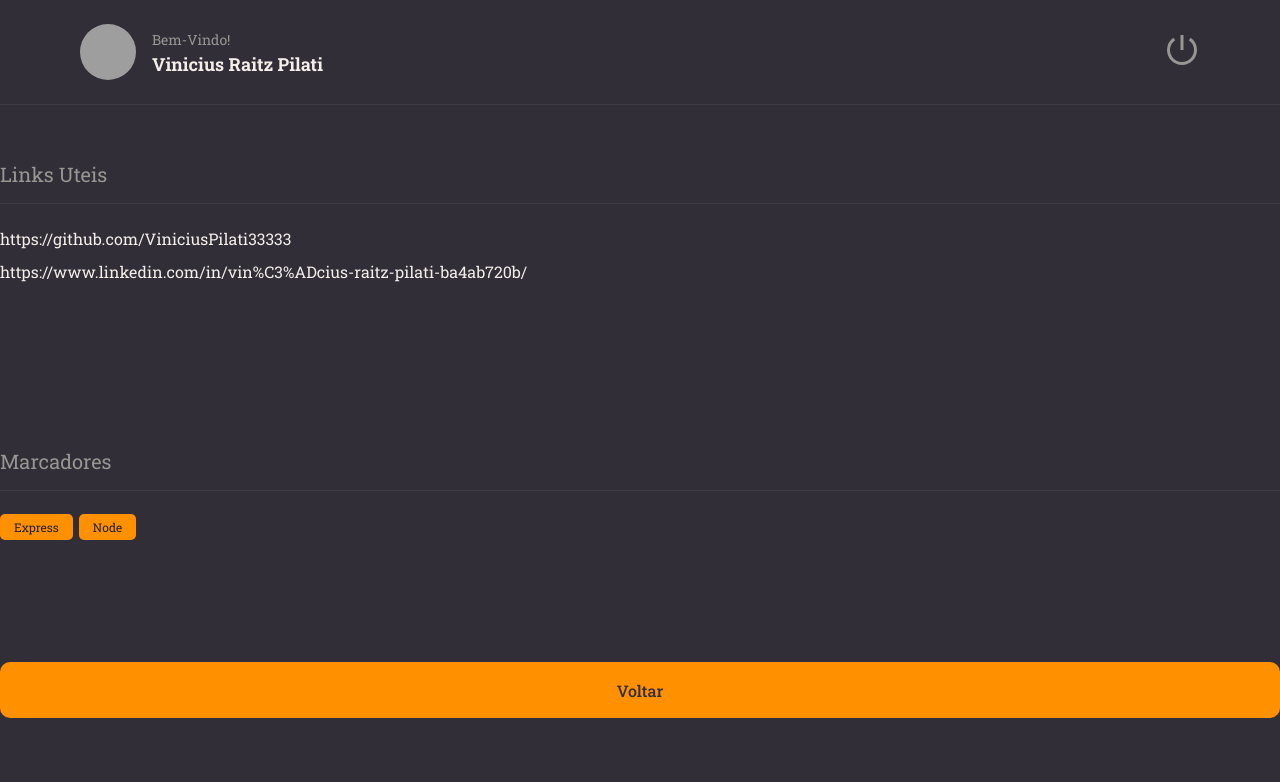
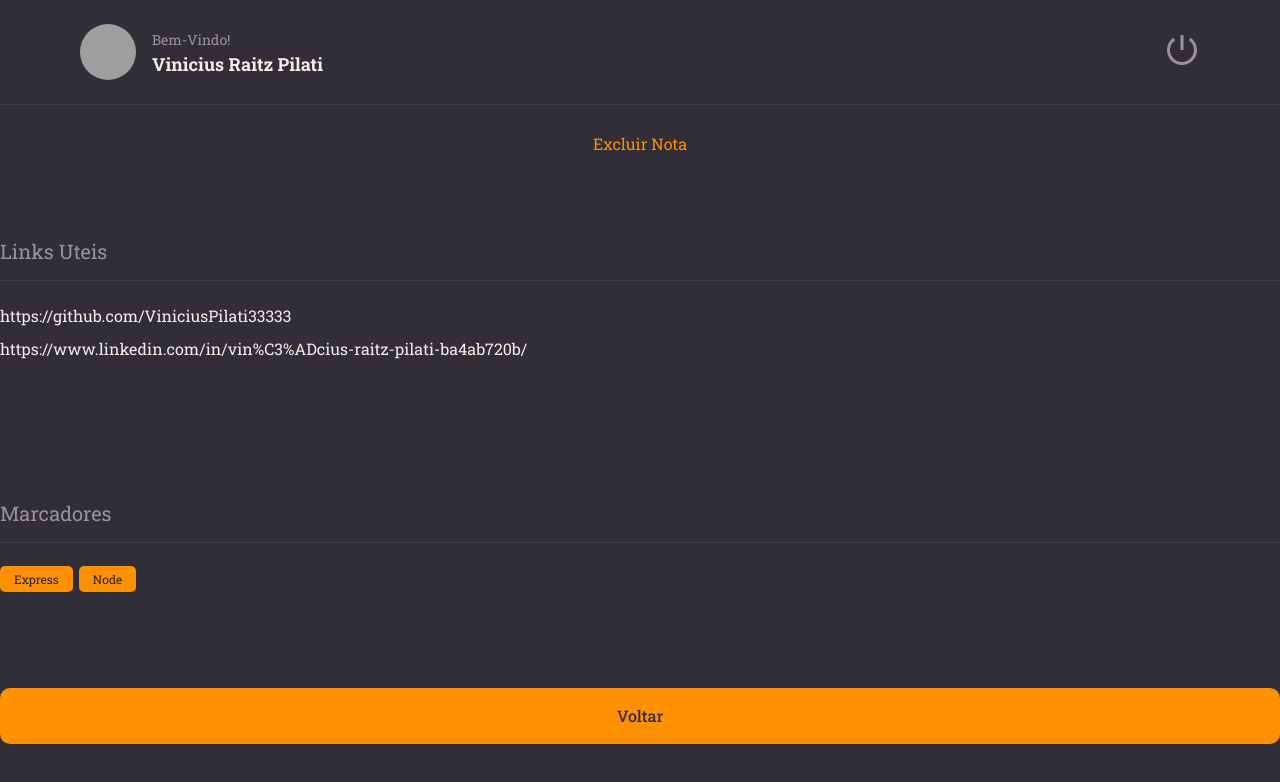
Before and after one commit to ViniciusPilati33333/09_projetoRocketnotes, a React (Vite) app in the folder rocketNotes/: page / in a window 1280 px wide. Shown: the top 782 px of the page. Built offline with nearby package versions, Linux system fonts and the light colour scheme; grey boxes are pictures that could not be loaded.

Commit message:
creating delete note button

```diff
--- /dev/null
+++ b/rocketNotes/src/components/buttonText/index.jsx
@@ -0,0 +1,12 @@
+import { Container } from "./style";
+
+export function ButtonText({title, ...rest}) {
+    return (
+        <Container
+            type="button"
+            {...rest}
+        >
+            {title}
+        </Container>
+    );
+}
--- /dev/null
+++ b/rocketNotes/src/components/buttonText/style.js
@@ -0,0 +1,9 @@
+import styled from "styled-components";
+
+export const Container = styled.button`
+    background: none;
+    color: ${({ theme }) => theme.COLORS.ORANGE};
+
+    border: none;
+    font-size: 16px;
+`;
--- a/rocketNotes/src/pages/Details/Index.jsx
+++ b/rocketNotes/src/pages/Details/Index.jsx
@@ -4,6 +4,8 @@
 import { Button } from '../../components/button'
 import { Section } from '../../components/section'
 import { Tag } from '../../components/tag'
+import { ButtonText } from '../../components/buttonText'
+
 
 
 
@@ -14,6 +16,8 @@
     <Container>
 
       <Header />
+
+        <ButtonText title="Excluir Nota"/>
 
         <Section title='Links Uteis'>
             <Links>
```
